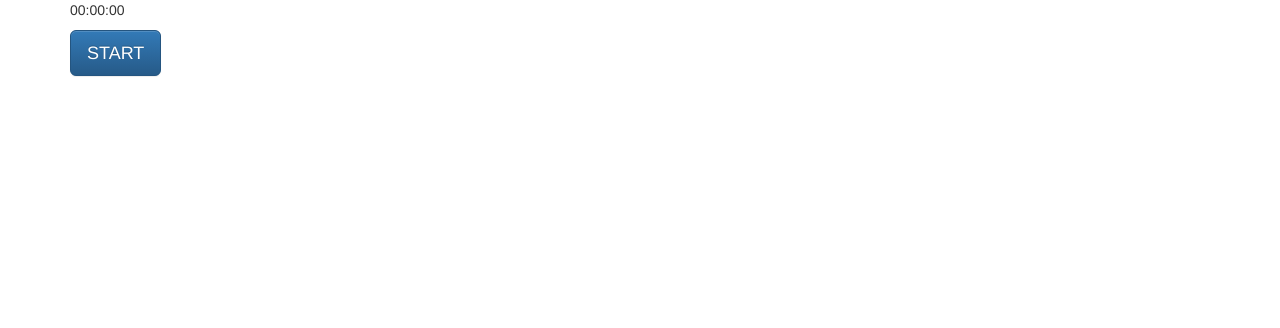
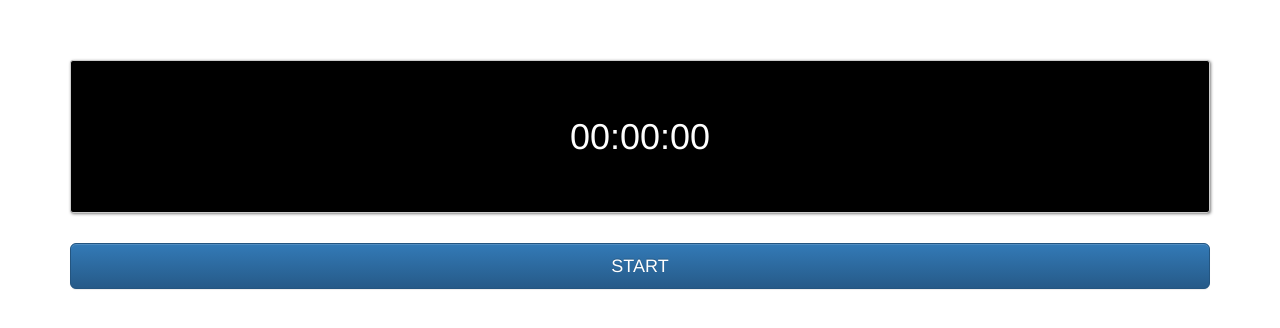
Before and after one commit to Takashi-1027/udemy-section06-js, a plain HTML site: page index.html in a window 1280 px wide. Drawn offline with nearby package versions, Linux system fonts and the light colour scheme.

Commit message:
[update]

```diff
--- a/css/style.css
+++ b/css/style.css
@@ -0,0 +1,20 @@
+.container {
+  text-align: center;
+  margin: 30px auto;
+}
+
+/* "#"を使う理由は、JSと連携するため */
+#timer {
+  font-size: 36px;
+  border: 1px solid #ccc;
+  margin: 30px auto;
+  padding: 50px;
+  background-color: #000;
+  color: #fff;
+  border-radius: 3px;
+  box-shadow: 1px 1px 3px rgba(0, 0, 0, 0.5);
+}
+
+.btn {
+  width: 100%;
+}
--- a/index.html
+++ b/index.html
@@ -13,6 +13,7 @@
   <link rel="stylesheet" href="https://maxcdn.bootstrapcdn.com/bootstrap/3.3.7/css/bootstrap-theme.min.css"
     integrity="sha384-rHyoN1iRsVXV4nD0JutlnGaslCJuC7uwjduW9SVrLvRYooPp2bWYgmgJQIXwl/Sp" crossorigin="anonymous">
   <!-- ここまで -->
+  <link rel="stylesheet" href="css/style.css">
   <title>Document</title>
 </head>
 
```
